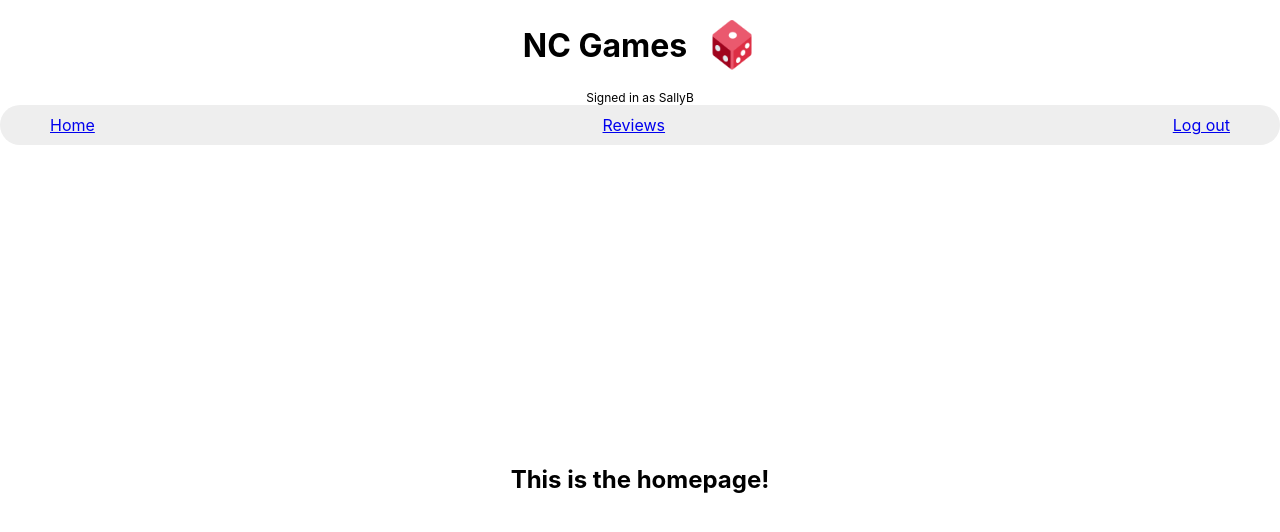
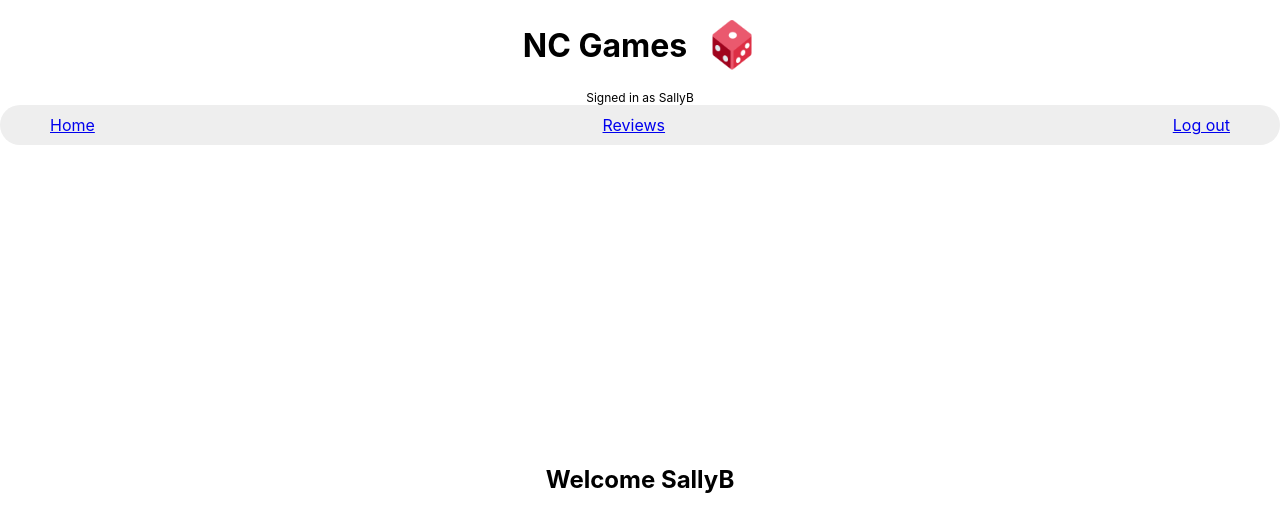
Before and after one commit to SallyB23/nc-games-fe, a React (Create React App) app: page / in a window 1280 px wide. Shown: the top 532 px of the page. Built offline with nearby package versions, Linux system fonts and the light colour scheme.

Commit message:
add is loading add username to homepage

```diff
--- a/src/components/ReviewList.jsx
+++ b/src/components/ReviewList.jsx
@@ -5,9 +5,11 @@ import { useParams } from "react-router-dom"
 
 export default function ReviewList({ setCategory }) {
     const [ reviewList, setReviewList ] = useState([])
+    const [ isLoading, setIsLoading ] = useState(true)
     const { category } = useParams()
 
     useEffect(() => {
+        setIsLoading(true)
         if (!category) {
             getReviewList().then(({data}) => {
                 setReviewList(data.reviews)
@@ -17,9 +19,11 @@ export default function ReviewList({ setCategory }) {
                 setReviewList(data.reviews)
             })
         }
+        setIsLoading(false)
     }, [category])
 
-    return <section className="review-list">
+    if (isLoading) return <p>loading...</p>
+    else return <section className="review-list">
         {reviewList.map(review => {
             return <ReviewCard key={review.review_id} review={review}/>
         })}
--- a/src/pages/Homepage.jsx
+++ b/src/pages/Homepage.jsx
@@ -1,5 +1,9 @@
 import "./Homepage.css"
+import { UserContext } from "../contexts/User"
+import { useContext } from "react"
 
 export default function Homepage () {
-    return <h2>This is the homepage!</h2>
+    const { username } = useContext(UserContext)
+
+    return <h2>Welcome {username}</h2>
 }
```
